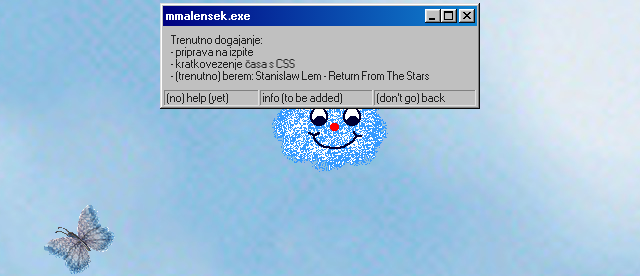
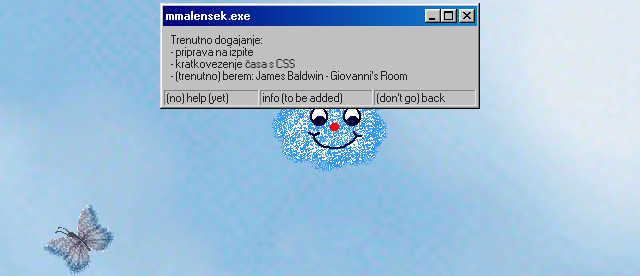
Before and after one commit to mmalensek/mmalensek.github.io, a plain HTML site: page index.html in a window 1280 px wide. Shown: the part 344-620 px from the top of the page, 320-960 px from the left. Drawn offline with nearby package versions, Linux system fonts and the light colour scheme.

Commit message:
Popravljen ime 'cloud.gif' in posodobljeno ime knjige

```diff
--- a/index.html
+++ b/index.html
@@ -35,7 +35,7 @@
           <ul>
               <li>- priprava na izpite</li>
               <li>- kratkovezenje časa s CSS</li>
-              <li>- (trenutno) berem: Stanislaw Lem - Return From The Stars</li>
+              <li>- (trenutno) berem: James Baldwin - Giovanni's Room</li>
           </ul>
             </div>
             <div class="status-bar">
```
